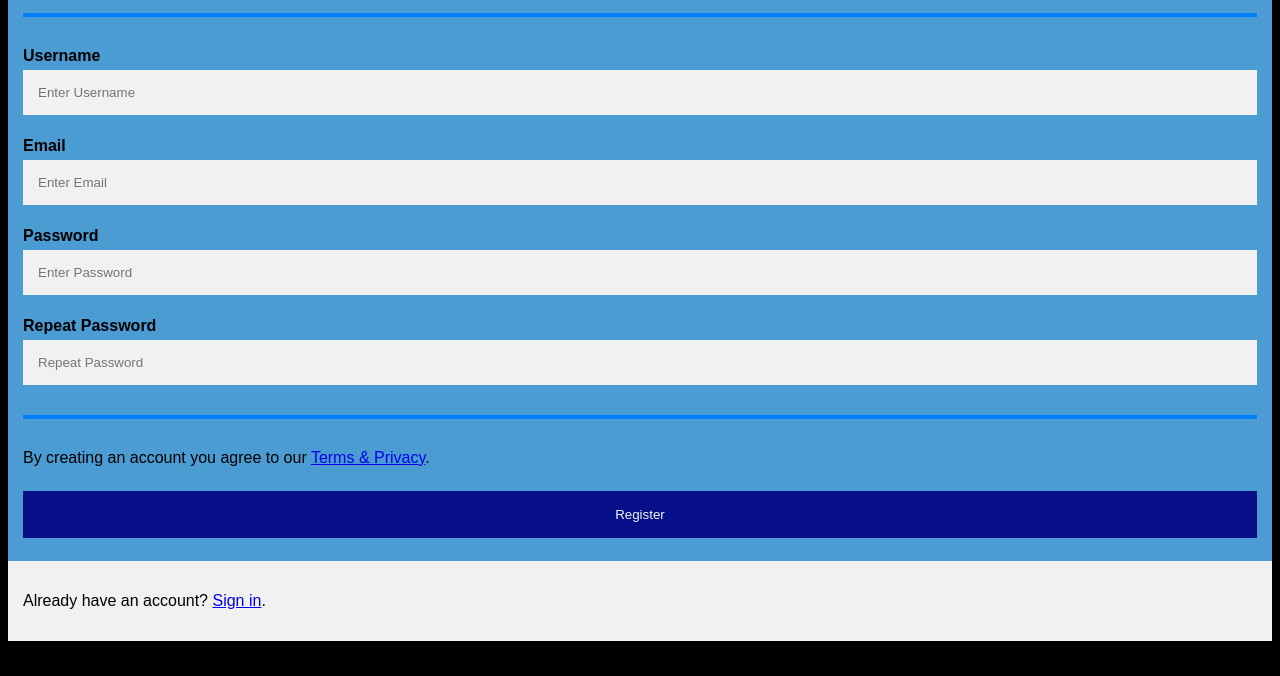
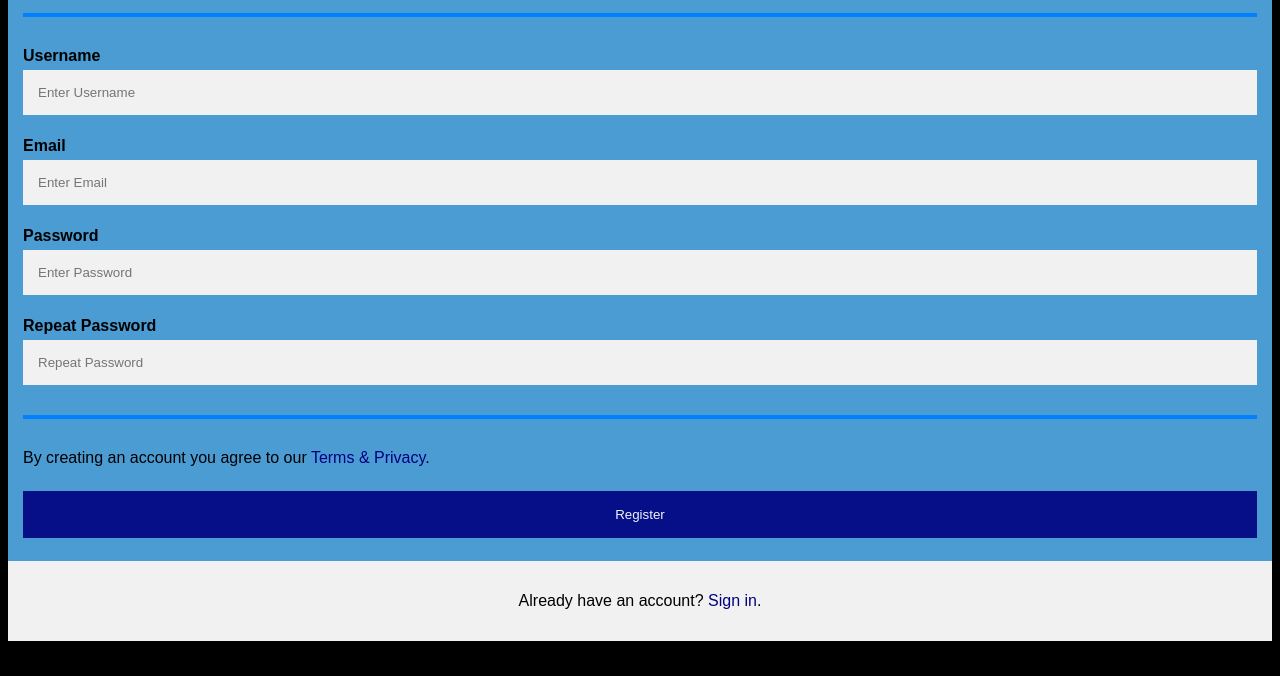
Before and after one commit to comp426-2022-spring/e01-bcoop2000, a plain HTML site: page public/index.html in a window 1280 px wide. Shown: the part 124-800 px from the top of the page. Drawn offline with Linux system fonts and the light colour scheme.

Commit message:
final commit

```diff
--- a/public/style.css
+++ b/public/style.css
@@ -65,21 +65,21 @@ hr {
 
 a {
   /* 20. Make link text color navy blue (look up the hex code) */
-  color: ;
+  color: #000080;
   /* 21. Set the text-decoration to none for links */
-  text-decoration: ;
+  text-decoration: none;
 }
 
 /* 22. Set style for links using the :hover pseudoclass */
- {
+a:hover {
   /* 23. Change the color of links to azure on mouseover */
-
+  color: #0080FF;
   /* 24. Set the text-decoration to underline for links on mouseover */
-
+  text-decoration: underline;
 }
 
 .signin {
-  background-color: #f1f1f1
+  background-color: #f1f1f1;
   /* 25. Align the text for the section with class "signin" to be centered */
-
+  text-align: center;
 }
```
